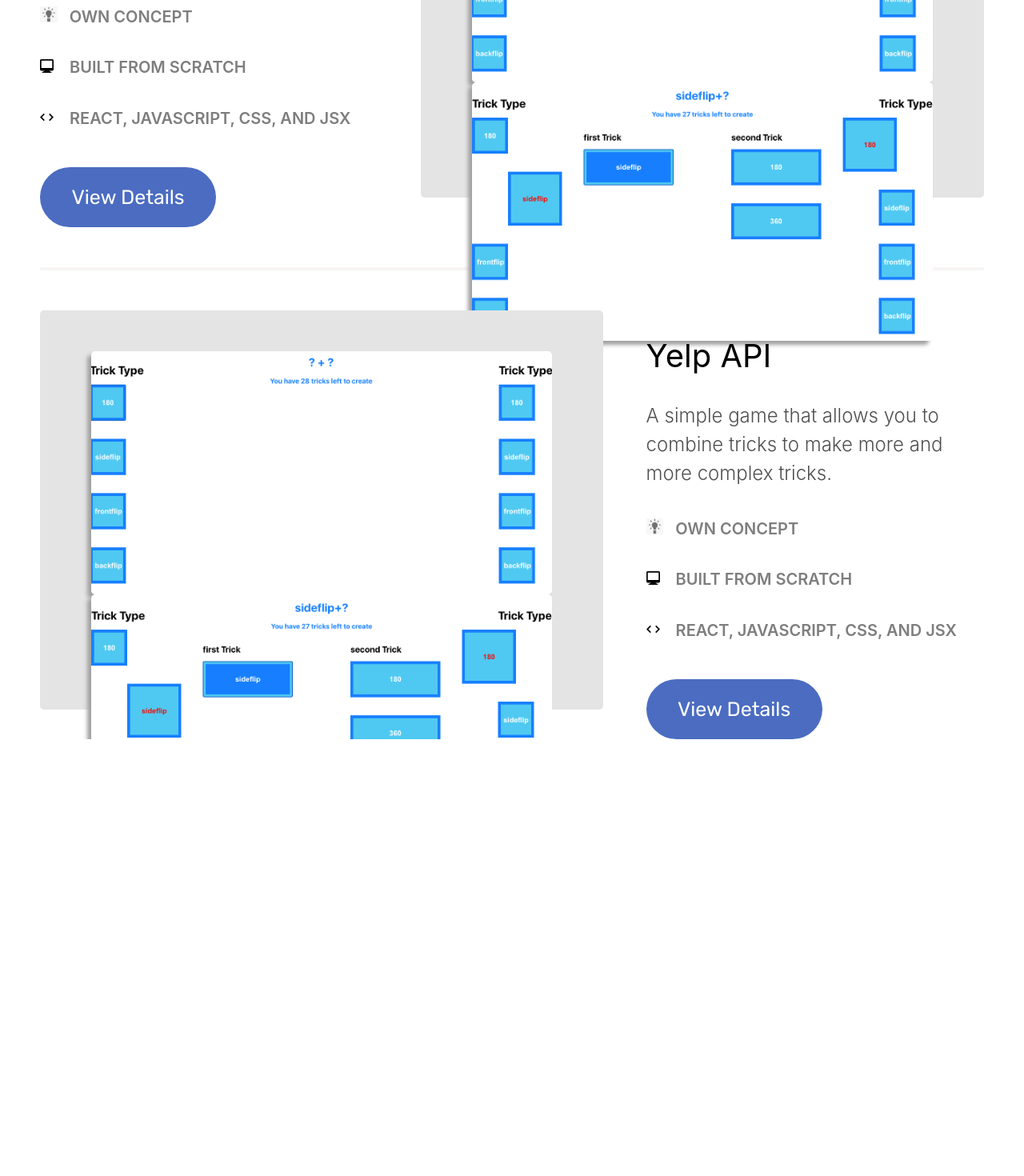
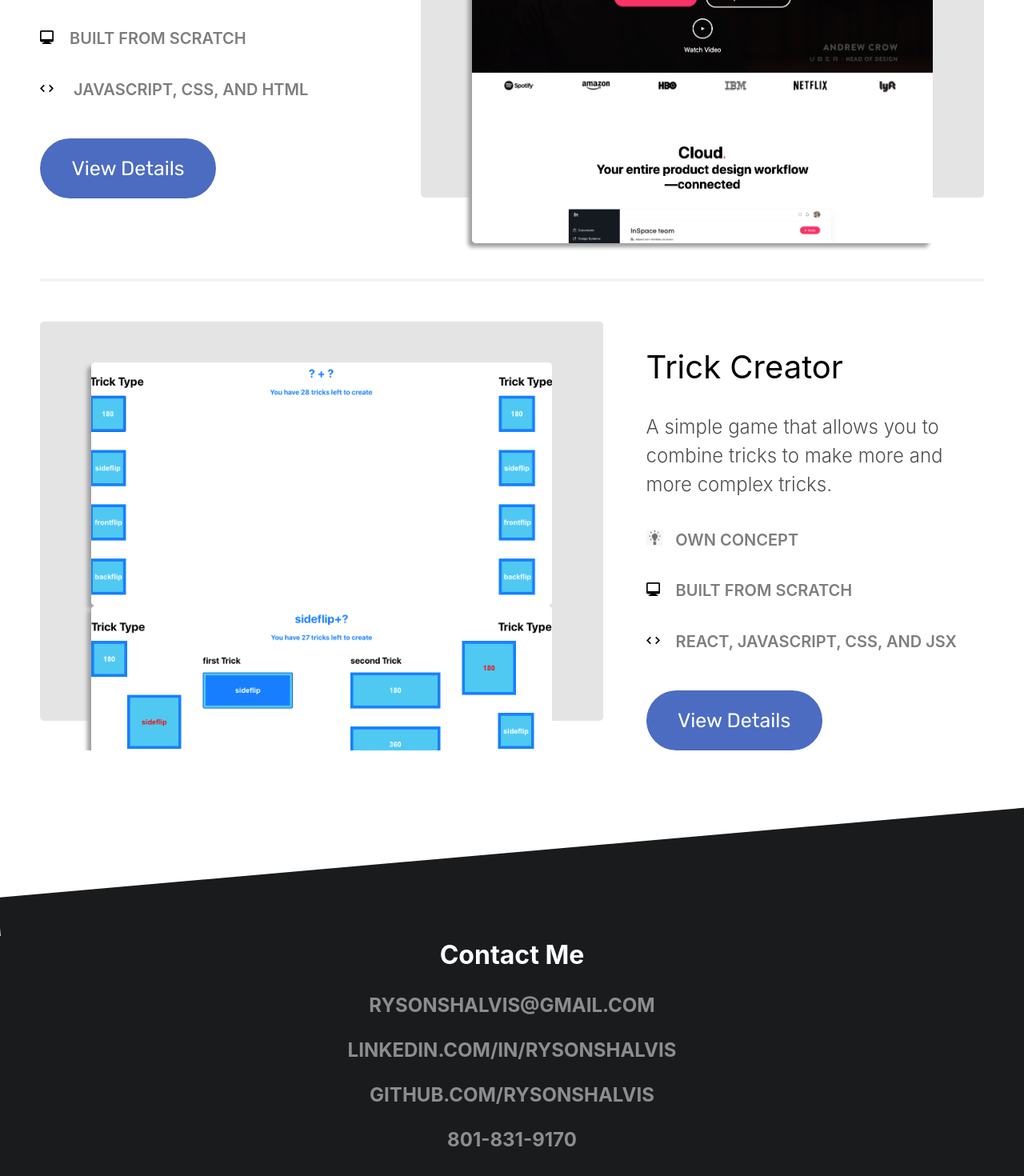
Before and after one commit to RysonShalvis/portfolio, a React (Create React App) app: page / in a window 1280 px wide. Shown: the part 1890-3360 px from the top of the page at 80% size. Before the commit the page ends 2814 px from the top, so only its background shows below. Built offline with nearby package versions, Linux system fonts and the light colour scheme.

Commit message:
add contact section

```diff
--- a/src/App.css
+++ b/src/App.css
@@ -127,6 +127,10 @@
   margin-right: 50px;
 }
 
+.third-underline {
+  margin-top: 100px !important;
+}
+
 .featured-project-ctn {
   display: flex;
   justify-content: space-between;
@@ -196,6 +200,37 @@
   margin-top: 50px;
 }
 
+.contact-ctn {
+  overflow: hidden;
+}
+
+.left-diagonal {
+  margin-top: 100px;
+  position: relative;
+  height: 20vh;
+  width: 150vw;
+  background-color: rgb(25,27,29);
+  transform: rotate(-5deg);
+  overflow: hidden;
+  z-index: -5;
+}
+
+.contact-wrapper {
+  margin-top: -50px;
+  height: 300px;
+  width: 100%;
+  background-color: rgb(25,27,29);
+  text-align: center;
+}
+
+.contact-me {
+  color: white;
+}
+
+.cont-info {
+  color: rgb(140,141,142);
+}
+
 @media screen and (min-width: 1600px) {
   .diagonal {
     transform: rotate(3deg);
--- a/src/App.js
+++ b/src/App.js
@@ -2,6 +2,7 @@
 import FeaturedProjects from './FeaturedProjects';
 import Header from './Header'
 import HomePage from './HomePage';
+import Contact from './Contact';
 
 function App() {
   return (
@@ -9,6 +10,7 @@
         <Header />
         <HomePage />
         <FeaturedProjects />
+        <Contact />
     </div>
   );
 }
--- /dev/null
+++ b/src/Contact.js
@@ -0,0 +1,20 @@
+import React, { Component } from 'react';
+
+class Contact extends Component {
+    render() {
+        return (
+            <div className="contact-ctn">
+                <div className="left-diagonal"></div>
+                <div className="contact-wrapper">
+                    <h1 className="contact-me">Contact Me</h1>
+                    <h2 className="cont-info">RYSONSHALVIS@GMAIL.COM</h2>
+                    <h2 className="cont-info">LINKEDIN.COM/IN/RYSONSHALVIS</h2>
+                    <h2 className="cont-info">GITHUB.COM/RYSONSHALVIS</h2>
+                    <h2 className="cont-info">801-831-9170</h2>
+                </div>
+            </div>
+        );
+    }
+}
+
+export default Contact;
--- a/src/FeaturedProjects.js
+++ b/src/FeaturedProjects.js
@@ -2,7 +2,8 @@
 import trickImage1 from './Trick-screen-1.png';
 import trickImage2 from './Trick-screen-4.png';
 import yelp from './yelp-api-screenshot.png';
-import lightbulb from './lightbulb.png'
+import lightbulb from './lightbulb.png';
+import invision from './invision-clone-screentshot.png';
 
 class FeaturedProjects extends Component {
     render() {
@@ -17,11 +18,11 @@
                         <img src={yelp} alt="The Trick Creator Website" className="trick-creator"/>
                     </div>
                     <div className="featured-project-summary-ctn">
-                        <h1 className="featured-project-name">YELP API</h1>
+                        <h1 className="featured-project-name">Yelp API</h1>
                         <h2 className="featured-project-summary">Search for different businesses in any location with reviews/ratings using an API from the Yelp Servers.</h2>
                         <div className="lightbulb-ctn">
                             <img src={lightbulb} alt="" className="lightbulb"/>
-                            <h2 className="more-info">CHALLENGING PROJECT</h2>
+                            <h2 className="more-info">FULLY FUNCTIONAL</h2>
                         </div>
                         <h2 className="more-info"><svg className="computer-svg" xmlns="http://www.w3.org/2000/svg" viewBox="0 0 20 20"><path d="M7 17H2a2 2 0 0 1-2-2V2C0 .9.9 0 2 0h16a2 2 0 0 1 2 2v13a2 2 0 0 1-2 2h-5l4 2v1H3v-1l4-2zM2 2v11h16V2H2z"></path></svg>API AND SERVERS</h2>
                         <h2 className="more-info"><svg className="computer-svg" xmlns="http://www.w3.org/2000/svg" viewBox="0 0 20 20"><path d="M.7 9.3l4.8-4.8 1.4 1.42L2.84 10l4.07 4.07-1.41 1.42L0 10l.7-.7zm18.6 1.4l.7-.7-5.49-5.49-1.4 1.42L17.16 10l-4.07 4.07 1.41 1.42 4.78-4.78z"></path></svg>REACT.JS, CSS, AND JSX</h2>
@@ -38,32 +39,32 @@
 
                     <div className="featured-project-summary-ctn">
                         <h1 className="featured-project-name">Invision Clone</h1>
-                        <h2 className="featured-project-summary">A simple game that allows you to combine tricks to make more and more complex tricks.</h2>
+                        <h2 className="featured-project-summary">A perfect clone of Invision App's home website.</h2>
                         <div className="lightbulb-ctn">
                             <img src={lightbulb} alt="" className="lightbulb"/>
-                            <h2 className="more-info">OWN CONCEPT</h2>
+                            <h2 className="more-info">EXACT REPLICA</h2>
                         </div>
                         <h2 className="more-info"><svg className="computer-svg" xmlns="http://www.w3.org/2000/svg" viewBox="0 0 20 20"><path d="M7 17H2a2 2 0 0 1-2-2V2C0 .9.9 0 2 0h16a2 2 0 0 1 2 2v13a2 2 0 0 1-2 2h-5l4 2v1H3v-1l4-2zM2 2v11h16V2H2z"></path></svg>BUILT FROM SCRATCH</h2>
-                        <h2 className="more-info"><svg className="computer-svg" xmlns="http://www.w3.org/2000/svg" viewBox="0 0 20 20"><path d="M.7 9.3l4.8-4.8 1.4 1.42L2.84 10l4.07 4.07-1.41 1.42L0 10l.7-.7zm18.6 1.4l.7-.7-5.49-5.49-1.4 1.42L17.16 10l-4.07 4.07 1.41 1.42 4.78-4.78z"></path></svg>REACT, JAVASCRIPT, CSS, AND JSX</h2>
+                        <h2 className="more-info"><svg className="computer-svg" xmlns="http://www.w3.org/2000/svg" viewBox="0 0 20 20"><path d="M.7 9.3l4.8-4.8 1.4 1.42L2.84 10l4.07 4.07-1.41 1.42L0 10l.7-.7zm18.6 1.4l.7-.7-5.49-5.49-1.4 1.42L17.16 10l-4.07 4.07 1.41 1.42 4.78-4.78z"></path></svg> JAVASCRIPT, CSS, AND HTML</h2>
                         <button className="project-details btn">View Details</button>
                     </div>
                     <div className="img-ctn">
-                        <img src={trickImage1} alt="The Trick Creator Website" className="trick-creator"/>
-                        <img src={trickImage2} alt="The Trick Creator Website" className="trick-creator"/>
+                        <img src={invision} alt="The Trick Creator Website" className="trick-creator"/>
+
                     </div>
 
                 </div>
 
 
 
-                <div className="under-line underlines"></div>
+                <div className="third-underline under-line underlines"></div>
                 <div className="featured-project-ctn">
                     <div className="img-ctn">
                         <img src={trickImage1} alt="The Trick Creator Website" className="trick-creator"/>
                         <img src={trickImage2} alt="The Trick Creator Website" className="trick-creator"/>
                     </div>
                     <div className="featured-project-summary-ctn">
-                        <h1 className="featured-project-name">Yelp API</h1>
+                        <h1 className="featured-project-name">Trick Creator</h1>
                         <h2 className="featured-project-summary">A simple game that allows you to combine tricks to make more and more complex tricks.</h2>
                         <div className="lightbulb-ctn">
                             <img src={lightbulb} alt="" className="lightbulb"/>
```
Also changed, not shown: src/invision-clone-screentshot.png (added), 1 other file (tests, documents, lock files or other folders).
